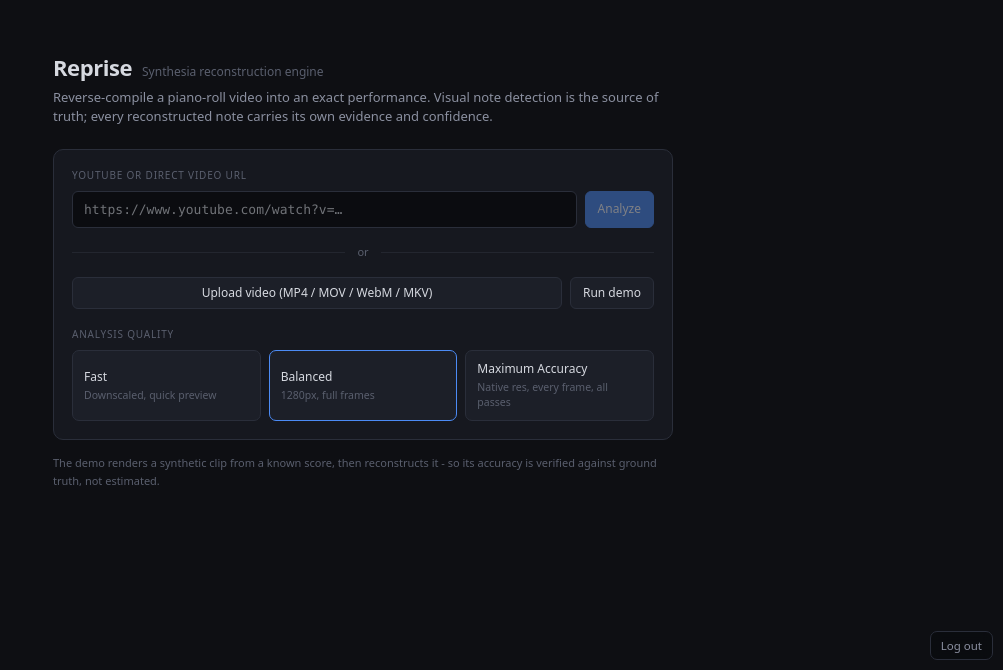
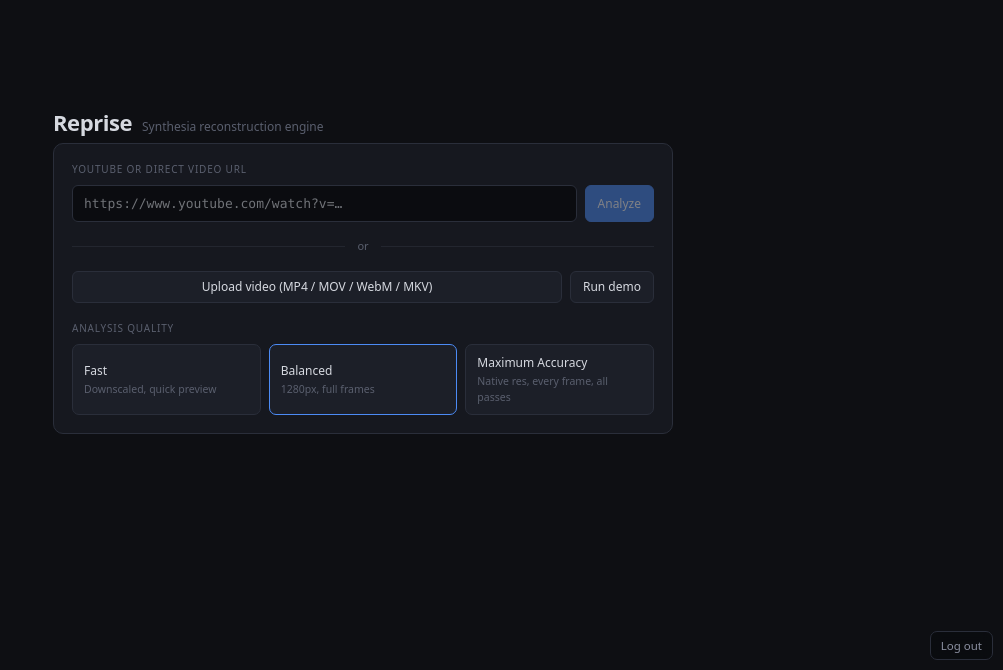
Before and after one commit to qwelpl/vidsheet-v2, a Next.js app in the folder web/: page / in a window 1280 px wide. Shown: the part 130-800 px from the top of the page, without its empty margins (277-1280 px from the left). Built offline with nearby package versions, Linux system fonts and the light colour scheme; no server answers.

Commit message:
chore(web): remove intro/demo description copy from Landing

```diff
--- a/web/app/components/Landing.tsx
+++ b/web/app/components/Landing.tsx
@@ -37,11 +37,6 @@
             Synthesia reconstruction engine
           </span>
         </div>
-        <p style={{ color: "var(--text-dim)", marginTop: 0, marginBottom: 22, fontSize: 13, lineHeight: 1.5 }}>
-          Reverse-compile a piano-roll video into an exact performance. Visual note
-          detection is the source of truth; every reconstructed note carries its own
-          evidence and confidence.
-        </p>
 
         <div className="panel" style={{ borderRadius: 10, padding: 18 }}>
           <div className="label" style={{ marginBottom: 8 }}>YouTube or direct video URL</div>
@@ -117,11 +112,6 @@
             </div>
           )}
         </div>
-
-        <div style={{ marginTop: 14, color: "var(--text-faint)", fontSize: 11, lineHeight: 1.6 }}>
-          The demo renders a synthetic clip from a known score, then reconstructs it -
-          so its accuracy is verified against ground truth, not estimated.
-        </div>
       </div>
     </div>
   );
```
